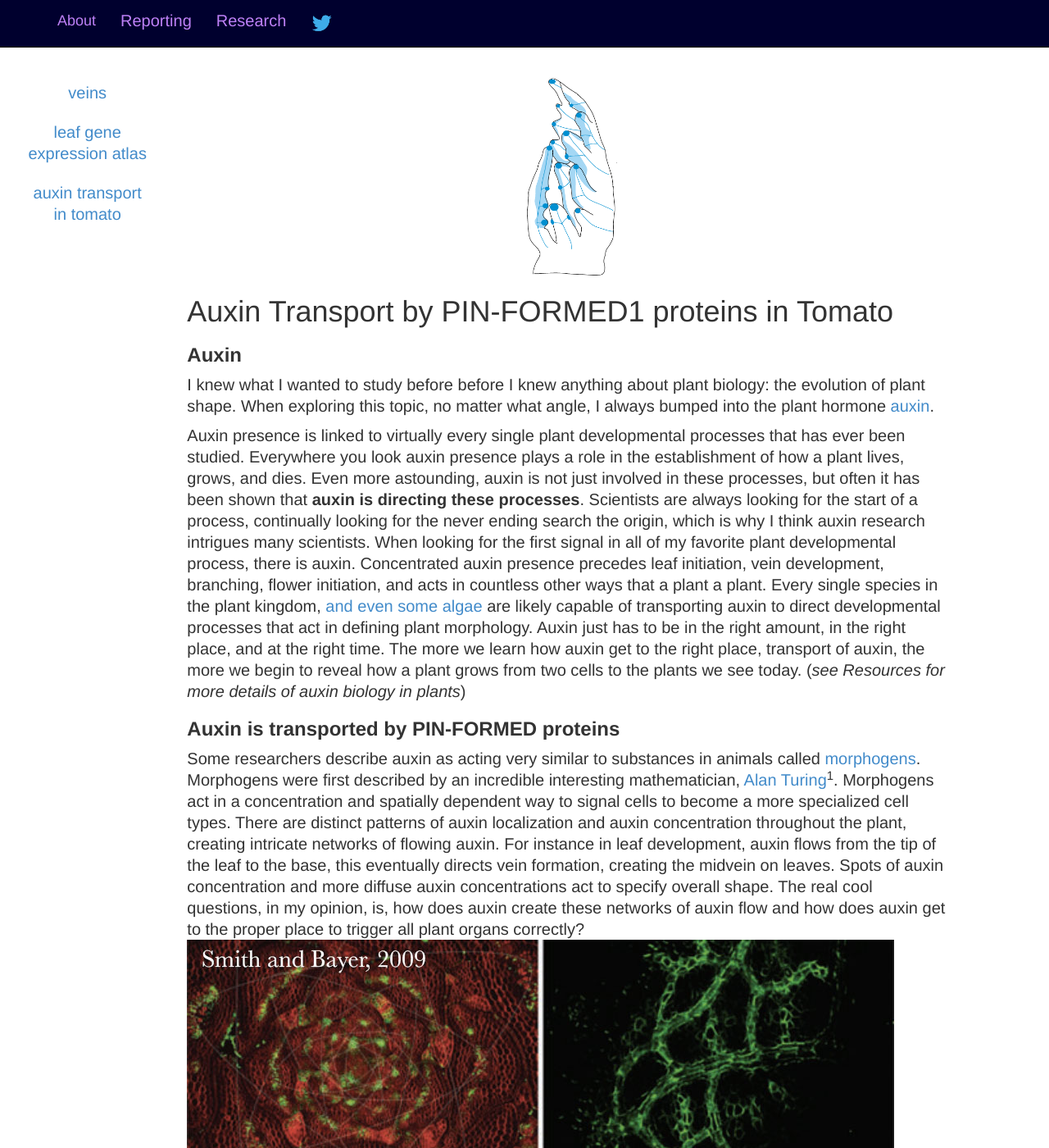
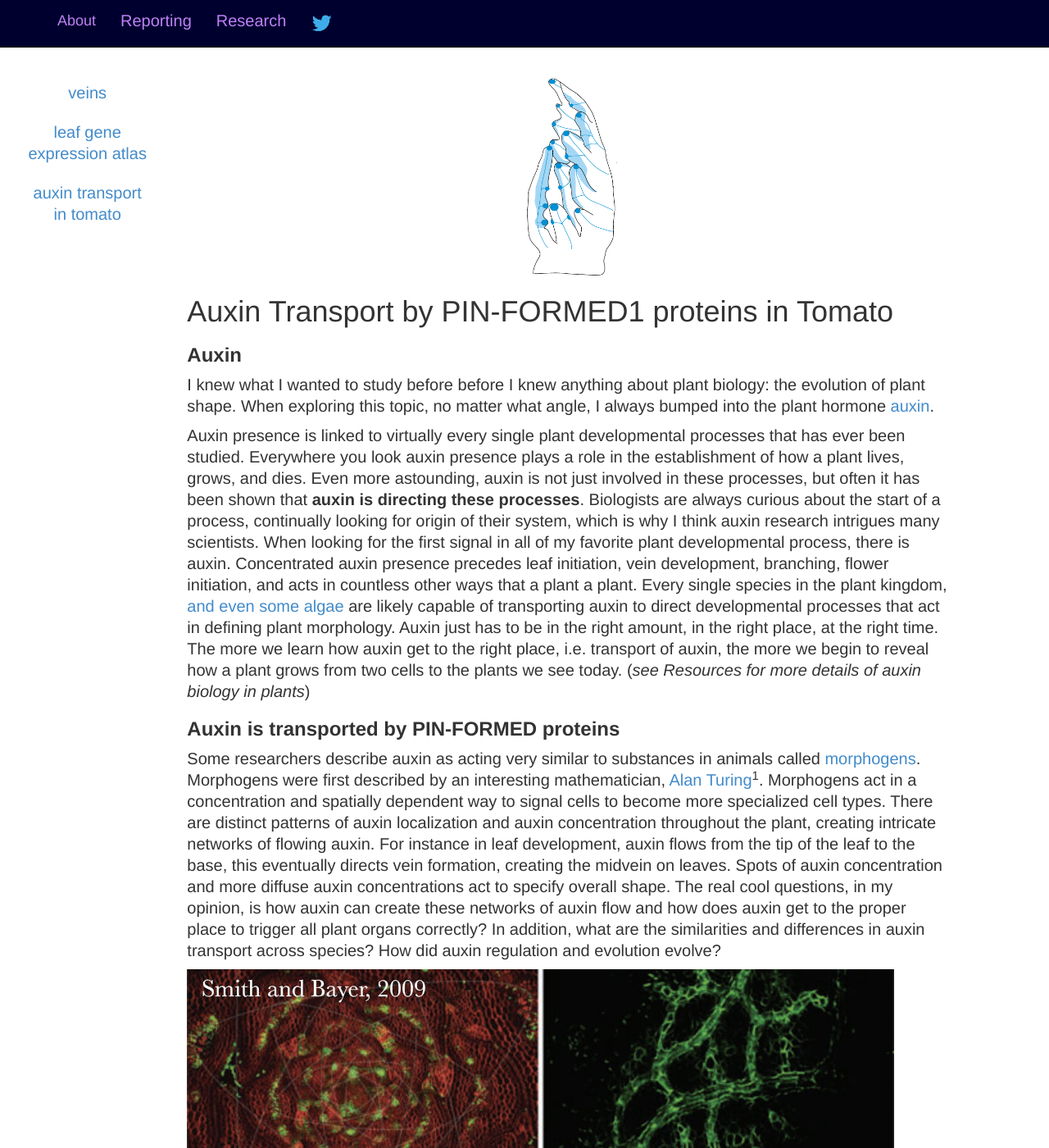
Before and after one commit to iamciera/creports, a Jekyll site: the page built from research/PIN1/index.html, in a window 1280 px wide and 1400 px high. Shown: the whole window at 82% size. Built offline with Jekyll 4.4.1, drawn with Linux system fonts in a browser that asks for light colours; nearby versions of some CDN libraries; Markdown is read by kramdown in place of the engine named in the settings; some of the changed text lies outside the part shown.

Commit message:
edited PIN1 part

```diff
--- a/research/PIN1/index.html
+++ b/research/PIN1/index.html
@@ -11,11 +11,11 @@
 
 <p>I knew what I wanted to study before before I knew anything about plant biology: the evolution of plant shape.  When exploring this topic, no matter what angle, I always bumped into the plant hormone <a href="http://en.wikipedia.org/wiki/Auxin">auxin</a>.</p>
 
-<p>Auxin presence is linked to virtually every single plant developmental processes that has ever been studied. Everywhere you look auxin presence plays a role in the establishment of how a plant lives, grows, and dies. Even more astounding, auxin is not just involved in these processes, but often it has been shown that <strong>auxin is directing these processes</strong>.  Scientists are always looking for the start of a process, continually looking for the never ending search the origin, which is why I think auxin research intrigues many scientists.  When looking for the first signal in all of my favorite plant developmental process, there is auxin. Concentrated auxin presence precedes leaf initiation, vein development, branching, flower initiation, and acts in countless other ways that a plant a plant.  Every single species in the plant kingdom, <a href"http://www.sciencedirect.com/science/article/pii/S136013851200194X">and even some algae</a> are likely capable of transporting auxin to direct developmental processes that act in defining plant morphology.  Auxin just has to be in the right amount, in the right place, and at the right time.  The more we learn how auxin get to the right place, transport of auxin, the more we begin to reveal how a plant grows from two cells to the plants we see today. (<i>see Resources for more details of auxin biology in plants</i>)</p>
+<p>Auxin presence is linked to virtually every single plant developmental processes that has ever been studied. Everywhere you look auxin presence plays a role in the establishment of how a plant lives, grows, and dies. Even more astounding, auxin is not just involved in these processes, but often it has been shown that <strong>auxin is directing these processes</strong>.  Biologists are always curious about the start of a process, continually looking for origin of their system, which is why I think auxin research intrigues many scientists.  When looking for the first signal in all of my favorite plant developmental process, there is auxin. Concentrated auxin presence precedes leaf initiation, vein development, branching, flower initiation, and acts in countless other ways that a plant a plant.  Every single species in the plant kingdom, <a href"http://www.sciencedirect.com/science/article/pii/S136013851200194X">and even some algae</a> are likely capable of transporting auxin to direct developmental processes that act in defining plant morphology.  Auxin just has to be in the right amount, in the right place, at the right time.  The more we learn how auxin get to the right place, i.e. transport of auxin, the more we begin to reveal how a plant grows from two cells to the plants we see today. (<i>see Resources for more details of auxin biology in plants</i>)</p>
 
 <H3><b>Auxin is transported by PIN-FORMED proteins</b></H3>
 
-<p>Some researchers describe auxin as acting very similar to substances in animals called <a href="http://en.wikipedia.org/wiki/Morphogen">morphogens</a>. Morphogens were first described by an incredible interesting mathematician,<a href"http://en.wikipedia.org/wiki/Alan_Turing"> Alan Turing</a><sup>1</sup>. Morphogens act in a concentration and spatially dependent way to signal cells to become a more specialized cell types. There are distinct patterns of auxin localization and auxin concentration throughout the plant, creating intricate networks of flowing auxin. For instance in leaf development, auxin flows from the tip of the leaf to the base, this eventually directs vein formation, creating the midvein on leaves.  Spots of auxin concentration and more diffuse auxin concentrations act to  specify overall shape.  The real cool questions, in my opinion, is, how does auxin create these networks of auxin flow and how does auxin get to the proper place to trigger all plant organs correctly?
+<p>Some researchers describe auxin as acting very similar to substances in animals called <a href="http://en.wikipedia.org/wiki/Morphogen">morphogens</a>. Morphogens were first described by an interesting mathematician,<a href"http://en.wikipedia.org/wiki/Alan_Turing"> Alan Turing</a><sup>1</sup>. Morphogens act in a concentration and spatially dependent way to signal cells to become more specialized cell types. There are distinct patterns of auxin localization and auxin concentration throughout the plant, creating intricate networks of flowing auxin. For instance in leaf development, auxin flows from the tip of the leaf to the base, this eventually directs vein formation, creating the midvein on leaves.  Spots of auxin concentration and more diffuse auxin concentrations act to  specify overall shape. The real cool questions, in my opinion, is how auxin can create these networks of auxin flow and how does auxin get to the proper place to trigger all plant organs correctly? In addition, what are the similarities and differences in auxin transport across species?  How did auxin regulation and evolution evolve?</p>
 
 <img src="{{ site.baseurl }}/img/auxinTransport04.jpg" class="img-responsive" alt="Responsive image">
 
@@ -23,7 +23,7 @@
     <img src="{{ site.baseurl }}/img/auxinTransport02.png" height="600" align="center">
 </div>
 
-  <p> One of the keys to understanding how auxin gets to the right place at the right time comes from studying a group of proteins called <i>PIN-FORMED (PIN)</i>.  <i>PIN</i> proteins largely determine where auxin is spatially because they are auxin efflux carriers, meaning they determine the transport of auxin <i>out</i> of a cell.  Since auxin is passively taken into a cell, directionality of auxin is largely determined on the direction of auxin out of the cell by these <i>PIN</i> proteins.  <i>PIN</i> proteins essentially dictate auxin directional flow by preferentially localizing on only one edge of a plant cell, the <a href = "http://en.wikipedia.org/wiki/Plant_cell">plasma membrane</a></p>
+  <p> One of the keys to understanding how auxin gets to the right place at the right time comes from studying a group of proteins called <i>PIN-FORMED (PIN)</i>.  <i>PIN</i> proteins largely determine where auxin is spatially because they are auxin efflux carriers, meaning they determine the transport of auxin <i>out</i> of a cell.  Since auxin is passively taken into a cell, directionality of auxin is largely determined on the direction of auxin out of the cell by these <i>PIN</i> proteins.  <i>PIN</i> proteins essentially dictate auxin directional flow by preferentially localizing on only one edge of a plant cell, the <a href = "http://en.wikipedia.org/wiki/Plant_cell">plasma membrane</a>.</p>
 
 <br>
 <img src="{{ site.baseurl }}/img/auxinTransport.png" class="img-responsive" alt="Responsive image">
@@ -35,16 +35,16 @@
 <img src="{{ site.baseurl }}/img/pin1.png" class="img-responsive" alt="">
 <br>
 
-<p>The <i>Arabidopsis thaliana</i> mutant is how the PINs got their name.  The plants produce these "pin-like" structures because auxin is not capable of telling where to induce flower and leaf formation.  You can even induce leaf formation on a <i>pin</i> mutant plant by applying auxin externally to the pin-like structure, as seen in this seminal paper on the influence of auxin on leaf development from the Kuhlemeier Lab (Reinhardt et al, 2000).</p>
+<p>The <i>Arabidopsis thaliana</i> mutant is how the PINs got their name.  The plants produce these "pin-like" structures because auxin is not capable of telling where to induce flower and leaf formation.  You can even induce leaf formation on a <i>pin</i> mutant plant by applying auxin externally to the pin-like structure, as seen in this seminal paper on the influence of auxin on leaf development from the Kuhlemeier Lab (Reinhardt et al, 2000).  These <i>pin1</i> mutants can still react to auxin, they just cannot specify where auxin goes without the PIN1 protein.</p>
 
 <br>
 <img src="{{ site.baseurl }}/img/pin1.2.png" class="img-responsive" alt="">
 
 <br>
 
-<H3><b>Evolution of <i>PIN1</i> function</b></H3>
+<H3><b>Evolution of PIN1 function</b></H3>
 
-<p>The story of how <i>PIN</i> proteins, especially <i>PIN1</i> regulates auxin transport has been studied extensively, but unfortunately, most of the work is in <i>Arabidopsis thaliana</i>.  This is sad because PIN proteins are thought to be present in every species in the plant kingdom, yet we don't know how these incredibly important proteins are are functioning in these other plant species.  Understanding how these <i>PIN</i> proteins function in other species will give the us the evolutionary context to understanding how auxin contributes to the great diversity of plant shape in plants.</p>
+<p>The story of how PIN proteins, especially <i>PIN1</i> regulates auxin transport has been studied extensively, but unfortunately, most of the work is in <i>Arabidopsis thaliana</i>.  This is unfortunate because PIN proteins are thought to be present in every species in the plant kingdom, yet we don't know how these incredibly important proteins are functioning in these other plant species very well.  Understanding how these PIN proteins function in other species will give us the evolutionary context to understanding how auxin contributes to the great diversity of plant shape in plants.</p>
 
  <H3><b>My work</b></H3>
 
@@ -54,14 +54,16 @@
 
 <p>3. What happens when <i>PIN1</i> function is altered in tomato?  What happens when there is no or reduced <i>PIN1</i> proteins?</p>
 
+<p>Our lab has found a <i>pin1</i> mutant in tomato and through thorough characterization of this mutant, we can begin to understand how PIN1 function is similar and different in the plant kingdom.  In addition, I have knocked-down two other closely related PIN genes in tomato to try to understand how <i>PIN1</i> acts with  <i>PIN</i> gene family member to regulate all the formation of plant architecture in tomato.</p>
+
 <H1> Resources</H1>
 
-<p><a href = "http://www.plantphysiol.org/content/154/2/501.short">The Power of Auxin in Plants</a><i>free</i></p>
+<p><a href = "http://www.plantphysiol.org/content/154/2/501.short">The Power of Auxin in Plants.</a><i> free</i></p>
 
 <p><a href="http://onlinelibrary.wiley.com/doi/10.1111/j.1365-3040.2009.01997.x/full">Auxin transport-feedback models of patterning in plants. </a><i>free</i>
 
-<p><a href="http://www.sciencedirect.com/science/article/pii/S136013851200194X">Origin and evolution of PIN auxin transporters in the green lineage</a><i>free</i></p>
+<p><a href="http://www.sciencedirect.com/science/article/pii/S136013851200194X">Origin and evolution of PIN auxin transporters in the green lineage.</a><i> free</i></p>
 
-<p><a href = "http://dev.biologists.org/content/139/24/4495.short"> Book review:Everything you always wanted to know about auxin but were afraid to ask.</a><i>book review free, book is not</i></p>
+<p><a href = "http://dev.biologists.org/content/139/24/4495.short"> Book review:Everything you always wanted to know about auxin but were afraid to ask.</a><i> book review free, book is not</i></p>
 
-<sup>1</sup>While morphogens are almost exclusively described in animals, and only recently (and hesitantly) used to describe auxin in plants, it is interesting to note that his interest in this field came from his fasination with leaf initiation patterns, also know as <a href = "http://en.wikipedia.org/wiki/Phyllotaxis">phyllotaxy</a>, in plants.  Study after study suggests the key chemical involved in leaf inititation patterns is auxin!
+<p class = "smallText"><sup>1</sup>While morphogens are almost exclusively described in animals, and only recently (and hesitantly) used to describe auxin in plants, it is interesting to note that Turing's interest in this field came from his fascination with leaf initiation patterns, also known as <a href = "http://en.wikipedia.org/wiki/Phyllotaxis">phyllotaxy</a>, in plants.  Study after study suggests the key chemical involved in leaf initiation patterns is auxin! So that is one of the many reasons I like to consider auxin a morphogen.</p>
```
Also changed, not shown: 1 other file.
